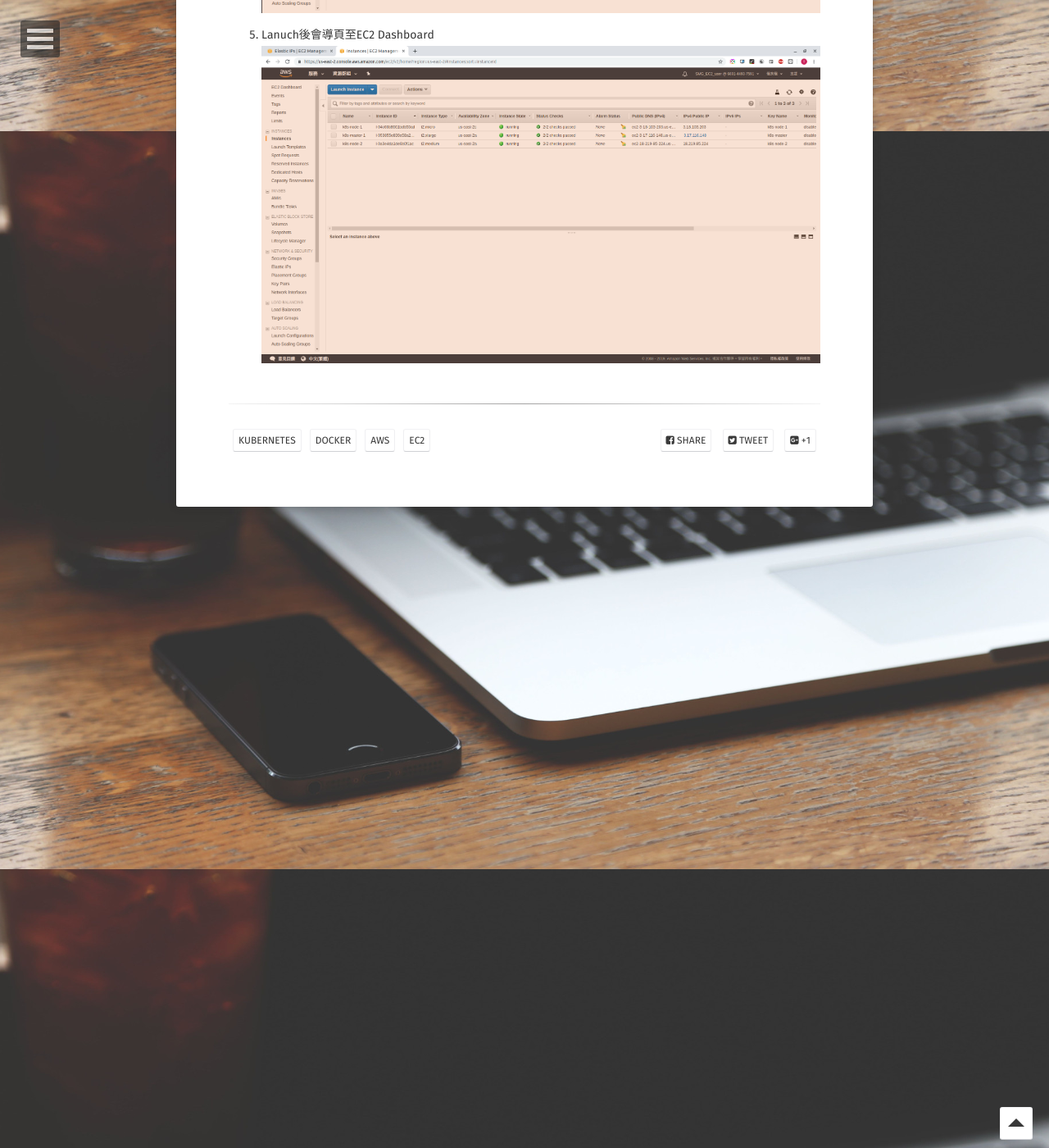
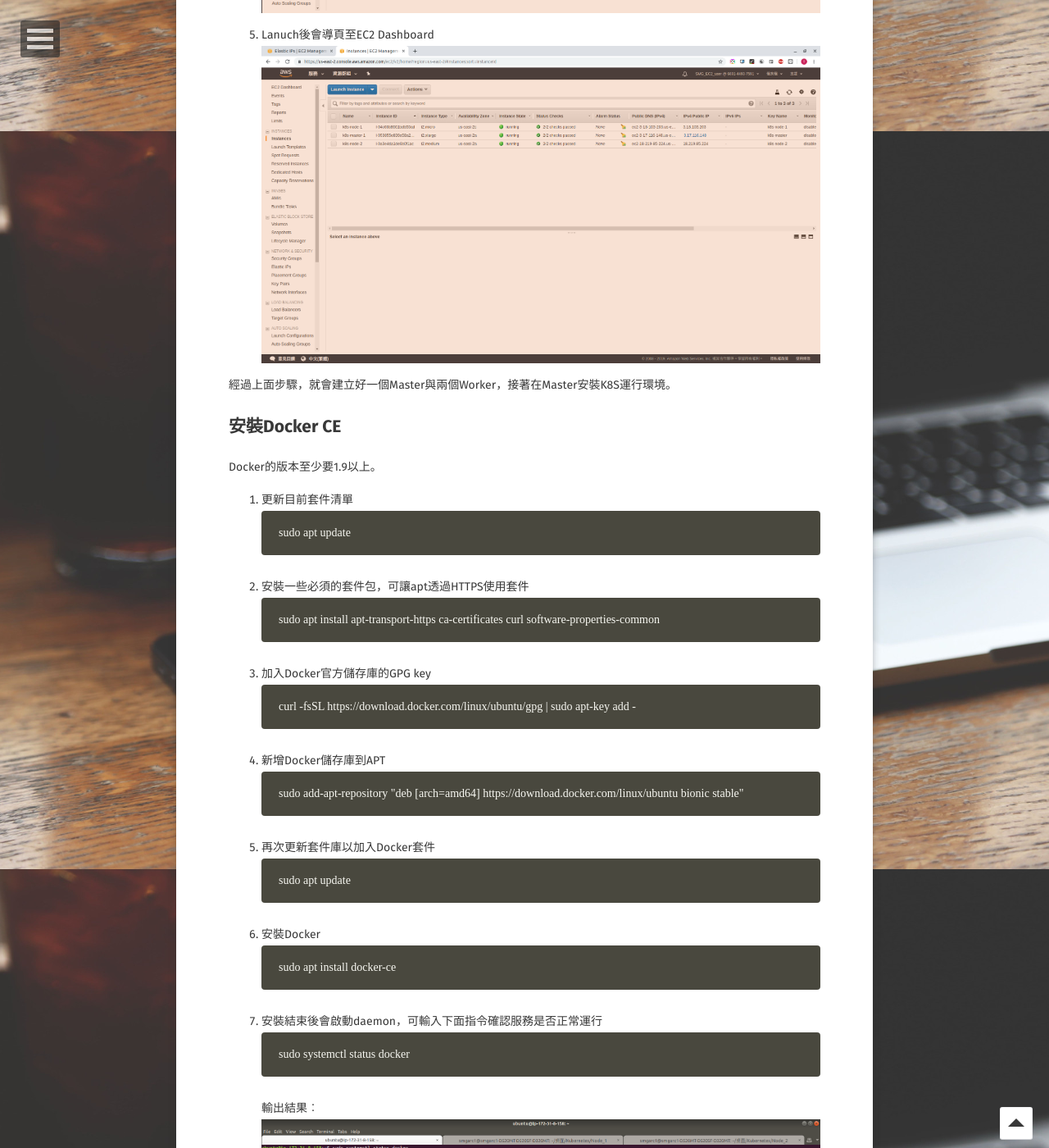
Before and after one commit to kisekitw/kisekitw.github.io, a Jekyll site: the page built from _posts/2019-06-13-Kubernetes Installation.md, in a window 1280 px wide and 1400 px high, scrolled down 2540 px. Shown: the whole window at 82% size. Built offline with Jekyll 4.4.1, drawn with Linux system fonts in a browser that asks for light colours; some web fonts are replaced.

Commit message:
add k8s installation

````diff
--- a/_posts/2019-06-13-Kubernetes Installation.md
+++ b/_posts/2019-06-13-Kubernetes Installation.md
@@ -46,3 +46,39 @@ Worker|k8s-node-2|ubuntu 18.04
 
 5. Lanuch後會導頁至EC2 Dashboard
     ![EC2 Instance Dashboard](https://github.com/kisekitw/kisekitw.github.io/blob/master/assets/img/1080613/EC2Dashboard.png?raw=true)
+
+經過上面步驟，就會建立好一個Master與兩個Worker，接著在Master安裝K8S運行環境。
+
+## 安裝Docker CE
+Docker的版本至少要1.9以上。
+
+1. 更新目前套件清單
+   ```
+   sudo apt update
+   ```
+2. 安裝一些必須的套件包，可讓apt透過HTTPS使用套件
+   ```
+   sudo apt install apt-transport-https ca-certificates curl software-properties-common
+   ```
+3. 加入Docker官方儲存庫的GPG key
+   ```
+   curl -fsSL https://download.docker.com/linux/ubuntu/gpg | sudo apt-key add -
+   ```
+4. 新增Docker儲存庫到APT
+   ```
+   sudo add-apt-repository "deb [arch=amd64] https://download.docker.com/linux/ubuntu bionic stable"
+   ```
+5. 再次更新套件庫以加入Docker套件
+   ```
+   sudo apt update
+   ```
+6. 安裝Docker
+   ```
+   sudo apt install docker-ce
+   ```
+7. 安裝結束後會啟動daemon，可輸入下面指令確認服務是否正常運行
+   ```
+   sudo systemctl status docker
+   ```
+   輸出結果︰
+       ![Master Docker Service Status](https://github.com/kisekitw/kisekitw.github.io/blob/master/assets/img/1080613/MasterDockerServiceStatus.png?raw=true)
````
Also changed, not shown: assets/img/1080613/MasterDockerServiceStatus.png (added).
